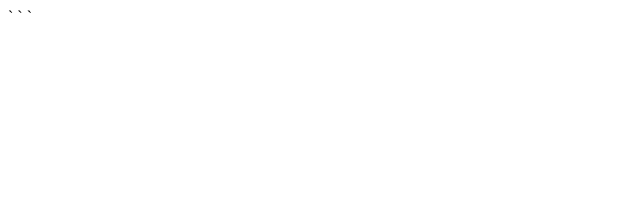
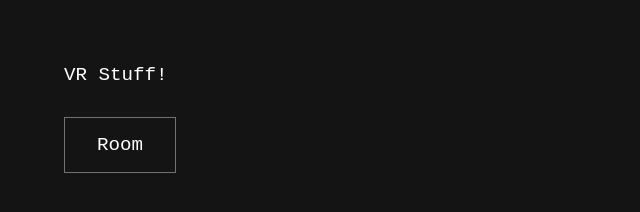
Before and after one commit to awesomephant/vr-lab, a website: page app/index.html in a window 1280 px wide. Shown: the whole page, without its empty margins (0-640 px from the left). Drawn offline with Linux system fonts and the light colour scheme.

Commit message:
add index page

```diff
--- a/app/index.html
+++ b/app/index.html
@@ -1,66 +1,42 @@
 <!DOCTYPE html>
-<html>
+<html lang="en">
+<head>
+    <meta charset="UTF-8">
+    <meta name="viewport" content="width=device-width, initial-scale=1.0">
+    <meta http-equiv="X-UA-Compatible" content="ie=edge">
+    <title>Document</title>
+    <style>
+        * {
+            margin: 0;
+            padding: 0;
+            box-sizing: border-box;
+        }
+        body {
+            background: rgb(20,20,20);
+            color: white;
+            padding: 5%;
+            font-family: monospace;
+        }
 
-<head>
-    <meta charset="utf-8">
-    <title>Hello, World! - A-Frame</title>
-    <meta name="description" content="Hello, World! - A-Frame">
-<script src="https://rawgit.com/aframevr/aframe/e7f78bd/dist/aframe-master.min.js"></script>
-<script src="https://cdn.rawgit.com/donmccurdy/aframe-physics-system/v1.4.0/dist/aframe-physics-system.min.js"></script>
+        h1 {
+            margin-bottom: 3rem;
+            font-size: 1.2rem;
+            font-weight: normal;
+        }
+
+        nav a{
+            color: white;
+            font-size: 1.2rem;
+            text-decoration: none;
+            padding: 1rem 2rem;
+            border: .5px solid rgba(255,255,255, .4);
+        }
+    </style>
 </head>
-
 <body>
-    <a-scene physics="debug: true; gravity:.00001">
-        <a-assets>
-             <a-asset-item id="wall" src="models/wall.dae"></a-asset-item>
-             <a-asset-item id="laptop" src="models/laptop.obj"></a-asset-item>
-             <a-asset-item id="table" src="models/table.obj"></a-asset-item>
-             <a-asset-item id="chair" src="models/chair.obj"></a-asset-item>
-             <a-asset-item id="books" src="models/books.obj"></a-asset-item>
-             <a-asset-item id="tv" src="models/tv.obj"></a-asset-item>
-             <a-asset-item id="room" src="models/room.obj"></a-asset-item>
-             <a-asset-item id="lamp" src="models/lamp.obj"></a-asset-item>
-             <a-asset-item id="table-small" src="models/table-small.obj"></a-asset-item>
-             <a-asset-item id="box" src="models/box.obj"></a-asset-item>
-             <a-asset-item id="bin" src="models/bin.obj"></a-asset-item>
-        </a-assets>
-
-        <a-light light="color: white; intensity: 1.3; type: directional; castShadow:true;shadowMapHeight:2048; shadowMapWidth:2048" rotation='0 -12 8' position="-9 3.157 7.573"></a-light>
-        <a-light light="color: white; intensity: .5; type: ambient;" position="-9 7 3"></a-light>
-    <a-entity camera="userHeight: 1.6" look-controls wasd-controls>
-        </a-entity>
-    <a-entity obj-model="obj: #laptop" shadow="cast: true"></a-entity>`
-    <a-entity obj-model="obj: #chair" scale='.5 .5 .5' material='color:#4C78FF;' position='1.37 0.681 2.854' rotation='0 -149 0' shadow="cast: true"></a-entity>`
-    <a-entity obj-model="obj: #chair" scale='.5 .5 .5' dynamic-body='shape: box;' id='chair' position='2.53 .68 -.72' rotation='0 -23 0' material='color:#FFD412' shadow="cast: true" ></a-entity>
-
-
-    <a-entity obj-model="obj: #table"shadow="cast: true; receive: true" material="color: #43E4B6"></a-entity>
-    <a-entity obj-model="obj: #books" shadow="cast: true"></a-entity>
-    <a-entity obj-model="obj: #tv" shadow="cast: true" material="color: pink" position='-9.8 0 -.5' rotation='0 6.4 0'></a-entity>
-
-    <a-entity obj-model="obj: #table-small" shadow="cast: true" material="color: red" scale='.8 .8 .8' position='4 0 -7.7' rotation='0 6.4 0'></a-entity>
-    <a-entity id='box' obj-model="obj: #box" scale='.8 .8 .8' material='color:#4C78FF;' position='4.746 1.152 -7.741' rotation='0 71 0' shadow="cast: true"></a-entity>`
-
-    <a-entity id='bin' obj-model="obj: #bin" shadow="cast: true" material="color: purple" scale='.8 .8 .8' position='8.6 0 -1.91' rotation='0 -91 0'></a-entity>
-
-    <a-entity obj-model="obj: #lamp"material="color: white; shader: flat;" scale='1 1 1' rotation='0 90 0' position='0 6 -6'></a-entity>
-    <a-entity obj-model="obj: #lamp"material="color: white; shader: flat;" scale='1 1 1' rotation='0 90 0' position='0 6 0'></a-entity>
-    <a-entity obj-model="obj: #lamp"material="color: white; shader: flat;" scale='1 1 1' rotation='0 90 0' position='0 6 6'></a-entity>
-    <a-entity obj-model="obj: #lamp"material="color: white; shader: flat;" scale='1 1 1' rotation='0 90 0' position='6 6 -6'></a-entity>
-    <a-entity obj-model="obj: #lamp"material="color: white; shader: flat;" scale='1 1 1' rotation='0 90 0' position='6 6 0'></a-entity>
-    <a-entity obj-model="obj: #lamp"material="color: white; shader: flat;" scale='1 1 1' rotation='0 90 0' position='6 6 6'></a-entity>
-    <a-entity id='walls' shadow='cast: true; receive:true'obj-model="obj: #room"></a-entity>
-
-    <a-plane static-body material='roughness: 1; metalness: 0; color: cornflowerblue' shadow="receive: true" position="0 0 0" rotation="-90 0 0" width="35" height="35"></a-plane>
-    <a-plane id='roof' static-body material='roughness: 1; metalness: 0; color: pink' shadow="receive: true" position="0 8 0" rotation="-90 0 0" width="35" height="35"></a-plane>
-
-<!--<a-entity position='0 2 0' scale='5 5 5' text="value: Shake things up.;"></a-entity>-->
-
-      <a-sky color="#333333"></a-sky>
-
-
-
-    </a-scene>
+    <h1>VR Stuff!</h1>
+    <nav>
+        <a href="room.html">Room</a>
+    </nav>
 </body>
-
 </html>
```
Also changed, not shown: app/room.html (added, +66 -0 lines).
